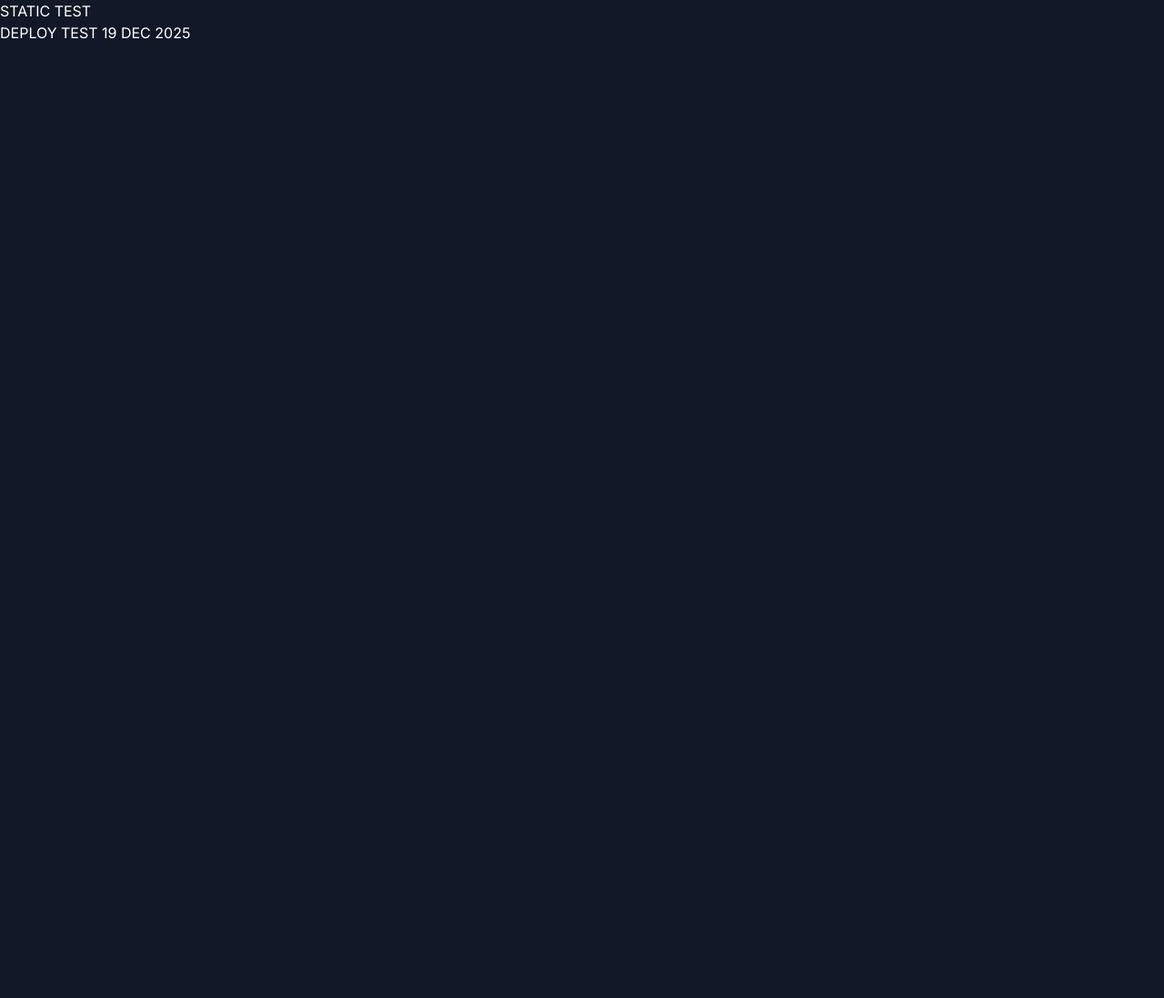
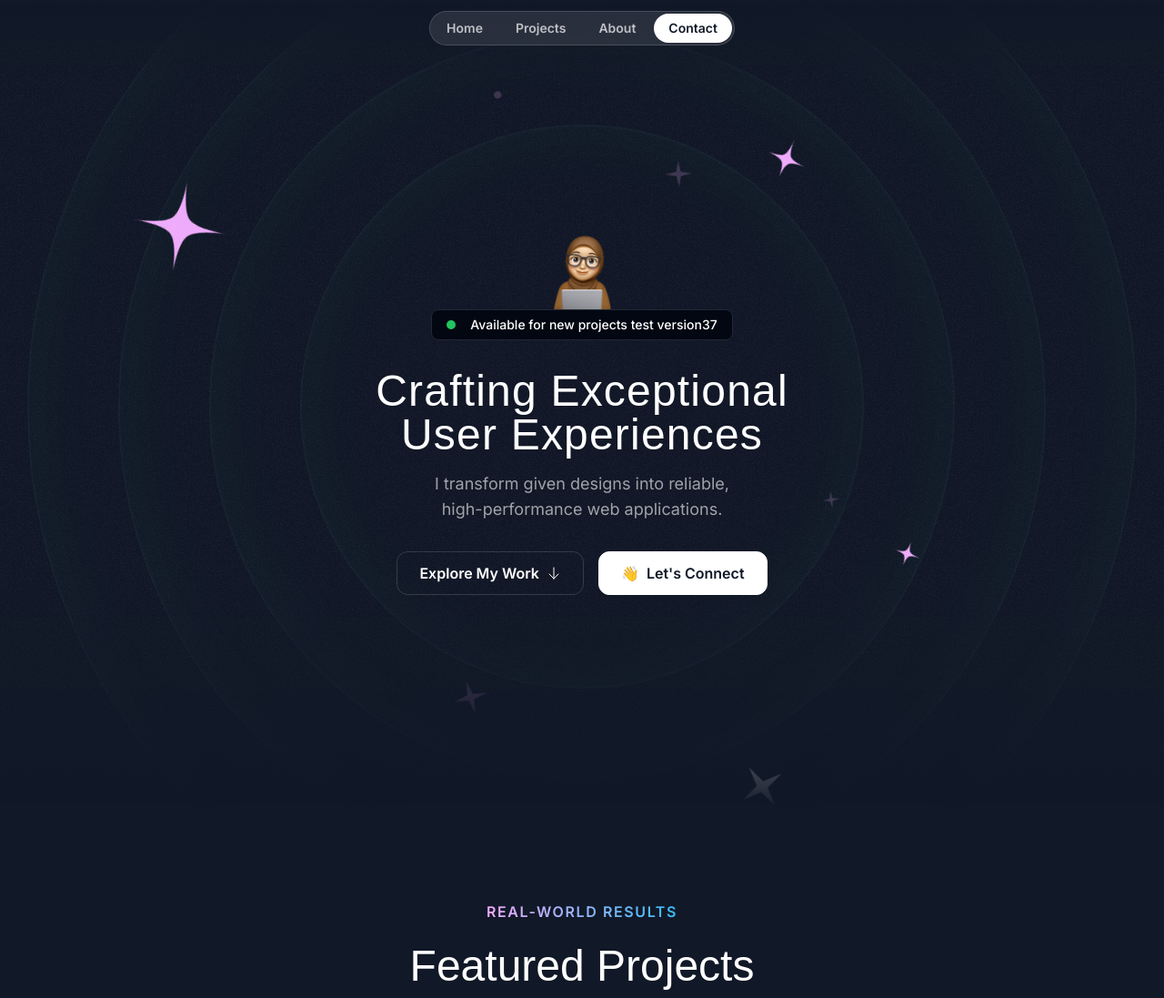
Before and after one commit to farahinani/portfolio, a Next.js app: page / in a window 1280 px wide. Shown: the top 1097 px of the page at 91% size. Before the commit the page ends 800 px from the top, so only its background shows below. Built offline with nearby package versions, Linux system fonts and the light colour scheme; a web font is replaced by a local one.

Commit message:
add HomeClient comp and update page.tsx

```diff
--- /dev/null
+++ b/src/app/HomeClient.tsx
@@ -0,0 +1,30 @@
+"use client"
+
+import { AboutSection } from "@/sections/About";
+import { Header } from "@/sections/Header";
+import { HeroSection } from "@/sections/Hero";
+import { ProjectsSection } from "@/sections/Projects";
+import { TapeSection } from "@/sections/Tape";
+import { PersonalProject } from "@/sections/PersonalProjects";
+import { TestimonialsSection } from "@/sections/Testimonials";
+import { ContactSection } from "@/sections/Contact";
+import { Footer } from "@/sections/Footer";
+
+export default function Home() {
+  return (
+    <div>
+      <Header />
+      <HeroSection />
+      <ProjectsSection />
+      <TapeSection />
+      <PersonalProject />
+      {/* <TestimonialsSection /> */}
+      <AboutSection />
+      <ContactSection />
+      <Footer />
+
+      <p>DEPLOY TEST 19 DEC 2025</p>
+
+    </div>
+  );
+}
--- a/src/app/page.tsx
+++ b/src/app/page.tsx
@@ -1,4 +1,6 @@
 export const dynamic = 'force-static'
+import HomeClient from "@/app/HomeClient"
+
 // import { AboutSection } from "@/sections/About";
 // import { Header } from "@/sections/Header";
 // import { HeroSection } from "@/sections/Hero";
@@ -25,11 +27,18 @@ export const dynamic = 'force-static'
 //     </div>
 //   );
 // }
+
+
+// export default function Home() {
+//   return (
+//     <div>
+//       <h1>STATIC TEST</h1>
+//       <p>DEPLOY TEST 19 DEC 2025</p>
+//     </div>
+//   )
+// }
+
+
 export default function Home() {
-  return (
-    <div>
-      <h1>STATIC TEST</h1>
-      <p>DEPLOY TEST 19 DEC 2025</p>
-    </div>
-  )
+  return <HomeClient />
 }
```
